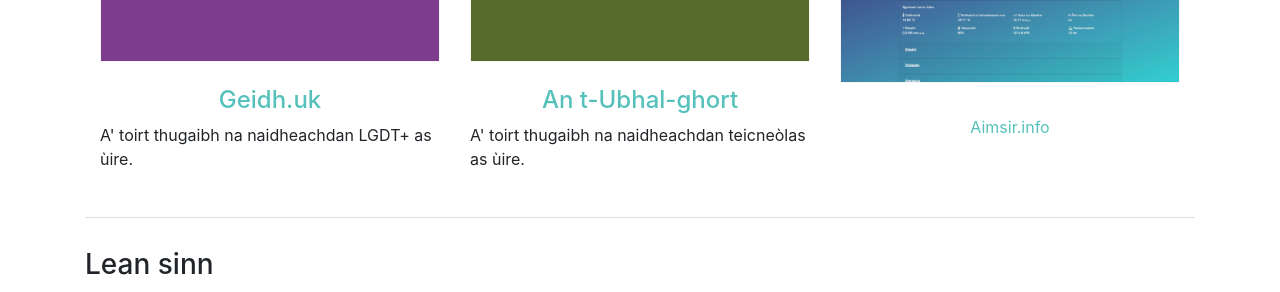
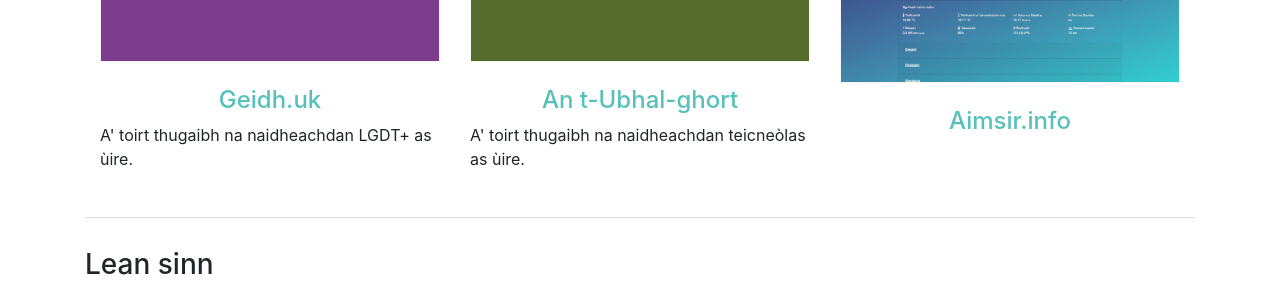
Before and after one commit to criomagan/criomagan.github.io, a Jekyll site: the page built from mar-deidhinn.md, in a window 1280 px wide. Shown: the part 441-733 px from the top of the page. Built offline with Jekyll 4.4.1, drawn with Linux system fonts in a browser that asks for light colours; nearby versions of some CDN libraries.

Commit message:
Update links.html

```diff
--- a/_includes/links.html
+++ b/_includes/links.html
@@ -14,9 +14,9 @@
       <p>A' toirt thugaibh na naidheachdan teicneòlas as ùire.</p>
     </div>
     <div class="col-4">
-      <h4 href="https://aimsir.info/" title=""><img src="{{ site.baseurl }}/images/aimsir-logo.jpg" class="index-image" title="" alt="" /></h4>
+      <a href="https://aimsir.info/" title=""><img src="{{ site.baseurl }}/images/aimsir-logo.jpg" class="index-image" title="" alt="" /></a>
       <br/>
-      <p style="text-align: center"><a href="https://aimsir.info/" title="">Aimsir.info</a></p>
+      <h4 style="text-align: center"><a href="https://aimsir.info/" title="">Aimsir.info</a></h4>
       <p></p>
     </div>
   </div>
```
